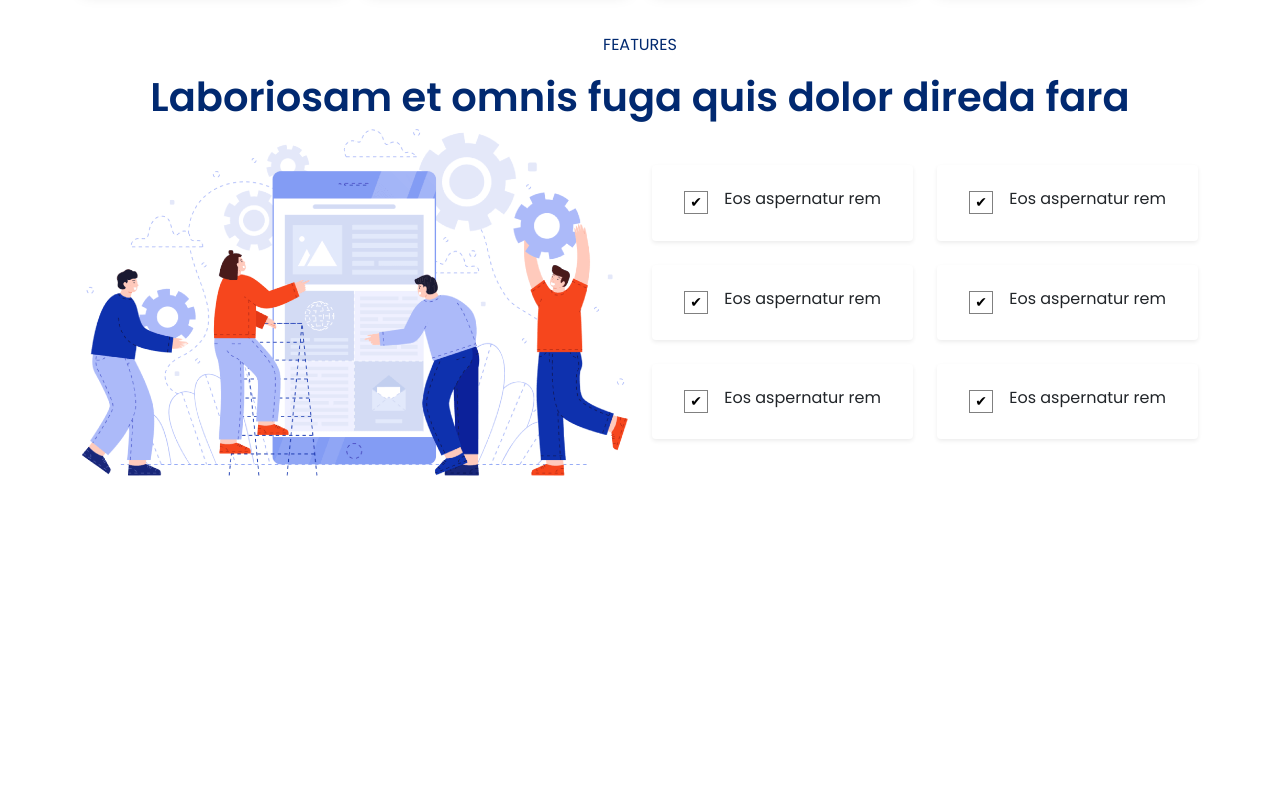
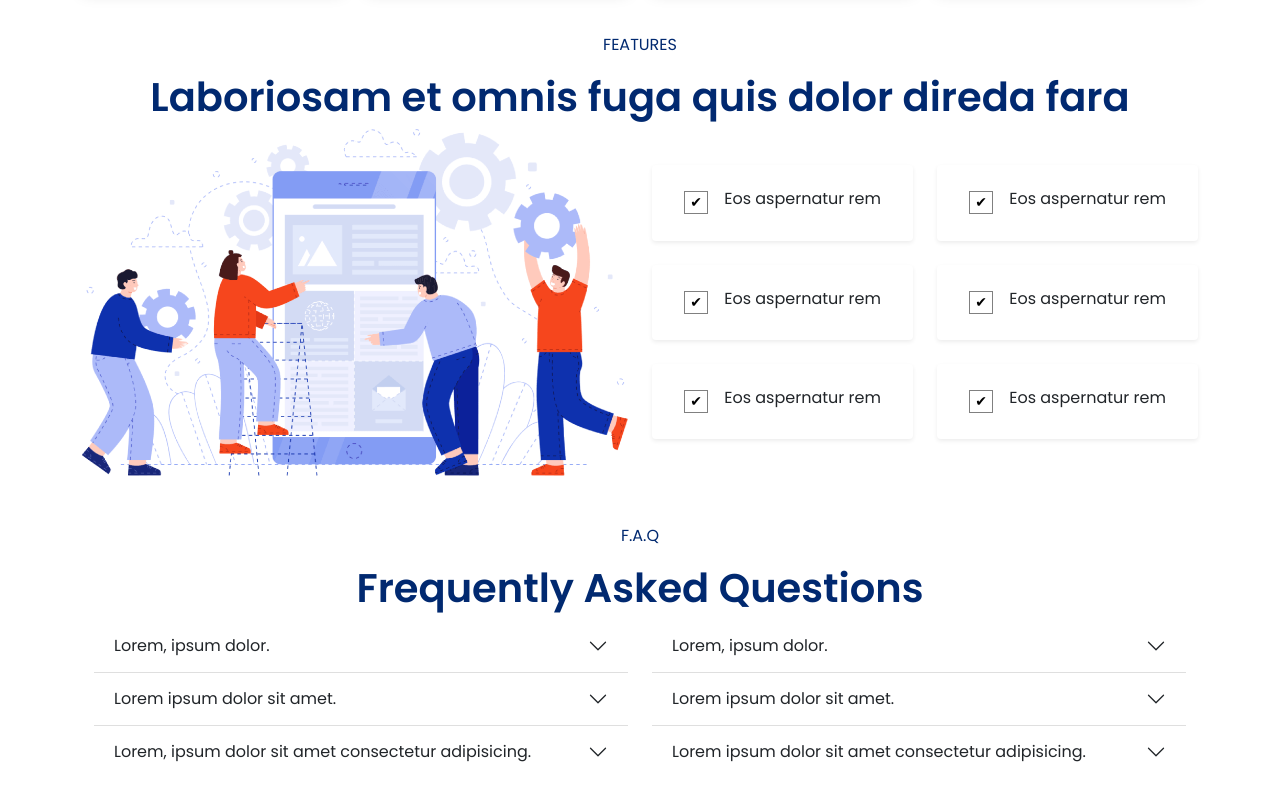
Before and after one commit to Suprio-Das/Flexstart, a plain HTML site: page index.html in a window 1280 px wide. Shown: the part 1817-2617 px from the top of the page. Before the commit the page ends 2323 px from the top, so only its background shows below. Drawn offline with nearby package versions, Linux system fonts and the light colour scheme.

Commit message:
F.A.Q section added

```diff
--- a/index.html
+++ b/index.html
@@ -274,8 +274,85 @@
               </div>
             </div>
           </div>
-
         </div>
+        <!-- features section ends here -->
+        <!-- frequently asked questions section here -->
+        <section class="container-md container-fluid-sm mb-5 mt-5">
+          <div class="text-center ">
+            <p class="fs-6 common-color">F.A.Q</p>
+            <h1 class="fw-bold common-color">Frequently Asked Questions</h1>
+          </div>
+          <div class="row">
+            <div class="col-md-6">
+              <div class="accordion accordion-flush" id="accordionFlushExample">
+                <div class="accordion-item">
+                  <h2 class="accordion-header" id="flush-headingOne">
+                    <button class="accordion-button collapsed" type="button" data-bs-toggle="collapse" data-bs-target="#flush-collapseOne" aria-expanded="false" aria-controls="flush-collapseOne">
+                      Lorem, ipsum dolor.
+                    </button>
+                  </h2>
+                  <div id="flush-collapseOne" class="accordion-collapse collapse" aria-labelledby="flush-headingOne" data-bs-parent="#accordionFlushExample">
+                    <div class="accordion-body">Lorem ipsum dolor sit amet, consectetur adipisicing elit. Quidem unde, sequi magni libero nesciunt non?</div>
+                  </div>
+                </div>
+                <div class="accordion-item">
+                  <h2 class="accordion-header" id="flush-headingTwo">
+                    <button class="accordion-button collapsed" type="button" data-bs-toggle="collapse" data-bs-target="#flush-collapseTwo" aria-expanded="false" aria-controls="flush-collapseTwo">
+                      Lorem ipsum dolor sit amet.
+                    </button>
+                  </h2>
+                  <div id="flush-collapseTwo" class="accordion-collapse collapse" aria-labelledby="flush-headingTwo" data-bs-parent="#accordionFlushExample">
+                    <div class="accordion-body">Lorem ipsum dolor sit amet consectetur adipisicing elit. Ea perspiciatis amet facere soluta quisquam velit maiores nostrum natus!</div>
+                  </div>
+                </div>
+                <div class="accordion-item">
+                  <h2 class="accordion-header" id="flush-headingThree">
+                    <button class="accordion-button collapsed" type="button" data-bs-toggle="collapse" data-bs-target="#flush-collapseThree" aria-expanded="false" aria-controls="flush-collapseThree">
+                      Lorem, ipsum dolor sit amet consectetur adipisicing.
+                    </button>
+                  </h2>
+                  <div id="flush-collapseThree" class="accordion-collapse collapse" aria-labelledby="flush-headingThree" data-bs-parent="#accordionFlushExample">
+                    <div class="accordion-body">Lorem ipsum dolor, sit amet consectetur adipisicing elit. Porro vitae neque corrupti, excepturi incidunt libero! Repudiandae, adipisci. Soluta, optio perspiciatis.</div>
+                  </div>
+                </div>
+              </div>
+            </div>
+            <div class="col-md-6">
+              <div class="accordion accordion-flush" id="accordionFlushExample">
+                <div class="accordion-item">
+                  <h2 class="accordion-header" id="flush-headingOne">
+                    <button class="accordion-button collapsed" type="button" data-bs-toggle="collapse" data-bs-target="#flush-collapseFour" aria-expanded="false" aria-controls="flush-collapseFour">
+                      Lorem, ipsum dolor.
+                    </button>
+                  </h2>
+                  <div id="flush-collapseFour" class="accordion-collapse collapse" aria-labelledby="flush-headingFour" data-bs-parent="#accordionFlushExample">
+                    <div class="accordion-body">Lorem ipsum dolor sit amet consectetur adipisicing elit. Dolor, fugiat.</div>
+                  </div>
+                </div>
+                <div class="accordion-item">
+                  <h2 class="accordion-header" id="flush-headingFive">
+                    <button class="accordion-button collapsed" type="button" data-bs-toggle="collapse" data-bs-target="#flush-collapseFive" aria-expanded="false" aria-controls="flush-collapseFive">
+                      Lorem ipsum dolor sit amet.
+                    </button>
+                  </h2>
+                  <div id="flush-collapseFive" class="accordion-collapse collapse" aria-labelledby="flush-headingFive" data-bs-parent="#accordionFlushExample">
+                    <div class="accordion-body">Lorem ipsum, dolor sit amet consectetur adipisicing elit. Asperiores vero, a maiores tenetur eius vel!</div>
+                  </div>
+                </div>
+                <div class="accordion-item">
+                  <h2 class="accordion-header" id="flush-headingSix">
+                    <button class="accordion-button collapsed" type="button" data-bs-toggle="collapse" data-bs-target="#flush-collapseSix" aria-expanded="false" aria-controls="flush-collapseSix">
+                      Lorem ipsum dolor sit amet consectetur adipisicing.
+                    </button>
+                  </h2>
+                  <div id="flush-collapseSix" class="accordion-collapse collapse" aria-labelledby="flush-headinSix" data-bs-parent="#accordionFlushExample">
+                    <div class="accordion-body">Lorem ipsum, dolor sit amet consectetur adipisicing elit. Praesentium provident quasi ea dolorum cupiditate ratione labore enim et?</div>
+                  </div>
+                </div>
+              </div>
+            </div>
+          </div>
+        </section>
       </section>
     <!-- font awesome kit relation -->
     <script src="https://kit.fontawesome.com/38dda128d3.js" crossorigin="anonymous"></script>
```
